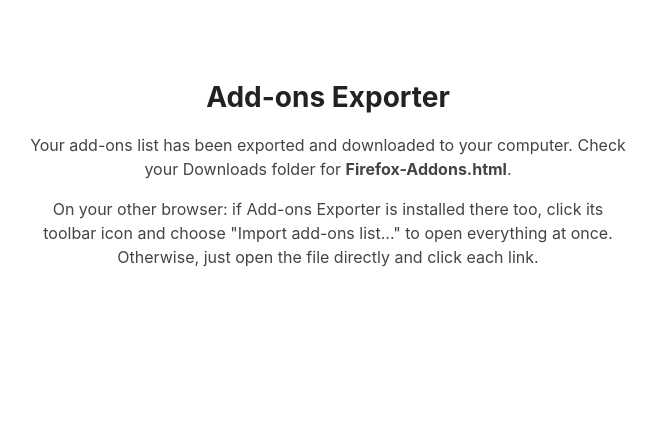
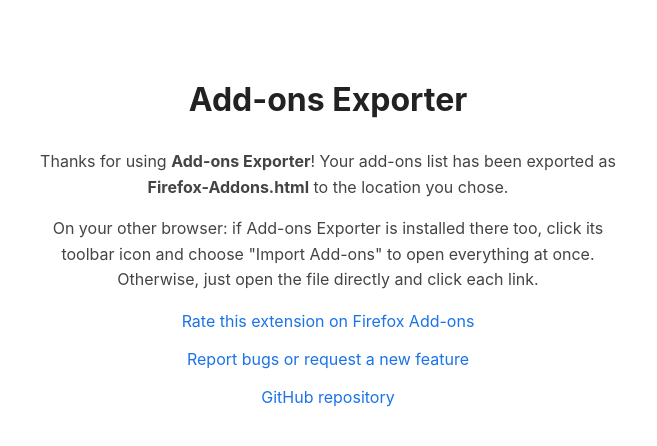
Before and after one commit to elsherif7/addons-exporter, a browser extension: page confirmation.html in a window 1280 px wide. Shown: the whole page, without its empty margins (312-969 px from the left). Drawn offline with Linux system fonts and the light colour scheme.

Commit message:
fix: correct confirmation tab timing and update its wording/design
- open the confirmation tab from background.js instead of popup.js,
  since the popup can close early when the native "save as" dialog
  steals focus, which was silently skipping this step
- fix confirmation text to say "to the location you chose" instead
  of the outdated "check your downloads folder" claim
- fix instructions to reference the actual "import add-ons" button
  instead of the old right-click "import add-ons list..." wording
- redesign confirmation page: bigger centered heading, thank-you
  line merged into the main message, and add rate/report-bug/github
  links at the bottom

```diff
--- a/confirmation.html
+++ b/confirmation.html
@@ -11,14 +11,21 @@
     text-align: center;
     color: #222;
   }
-  h1 { font-size: 28px; }
-  p { font-size: 16px; color: #444; line-height: 1.5; }
+  h1 { font-size: 32px; margin-bottom: 30px; }
+  p { font-size: 16px; color: #444; line-height: 1.6; }
+  a { color: #1a73e8; text-decoration: none; display: block; margin: 18px 0; }
+  a:hover { text-decoration: underline; }
 </style>
 </head>
 <body>
   <h1>Add-ons Exporter</h1>
-  <p id="message">Your add-ons list has been exported and downloaded to your computer. Check your Downloads folder for <strong>Firefox-Addons.html</strong>.</p>
-  <p>On your other browser: if Add-ons Exporter is installed there too, click its toolbar icon and choose "Import add-ons list..." to open everything at once. Otherwise, just open the file directly and click each link.</p>
+  <p id="message">Thanks for using <strong>Add-ons Exporter</strong>! Your add-ons list has been exported as <strong>Firefox-Addons.html</strong> to the location you chose.</p>
+  <p>On your other browser: if Add-ons Exporter is installed there too, click its toolbar icon and choose "Import Add-ons" to open everything at once. Otherwise, just open the file directly and click each link.</p>
+
+  <a href="https://addons.mozilla.org/en-US/firefox/addon/addons-exporter/" target="_blank" rel="noopener">Rate this extension on Firefox Add-ons</a>
+  <a href="https://github.com/elsherif7/addons-exporter/issues" target="_blank" rel="noopener">Report bugs or request a new feature</a>
+  <a href="https://github.com/elsherif7/addons-exporter" target="_blank" rel="noopener">GitHub repository</a>
+
   <script src="confirmation.js"></script>
 </body>
 </html>
--- a/confirmation.js
+++ b/confirmation.js
@@ -1,6 +1,6 @@
 const params = new URLSearchParams(window.location.search);
 const count = params.get('count');
 if (count) {
-  document.getElementById('message').textContent =
-    `Exported ${count} add-ons and downloaded to your computer. Check your Downloads folder for Firefox-Addons.html.`;
+  document.getElementById('message').innerHTML =
+    `Thanks for using <strong>Add-ons Exporter</strong>! Exported ${count} add-ons as <strong>Firefox-Addons.html</strong> to the location you chose.`;
 }
```
Also changed, not shown: background.js (+12 -4 lines), popup.js (+4 -4 lines).
